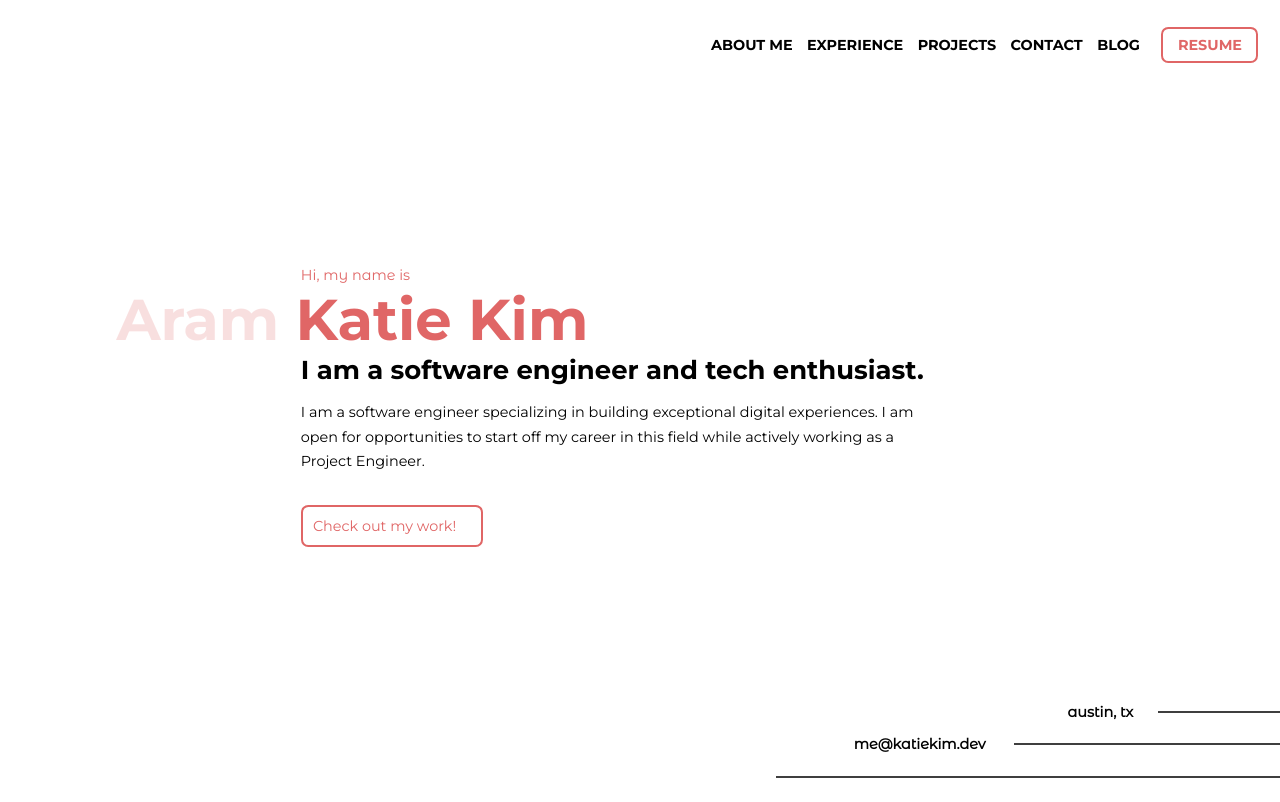
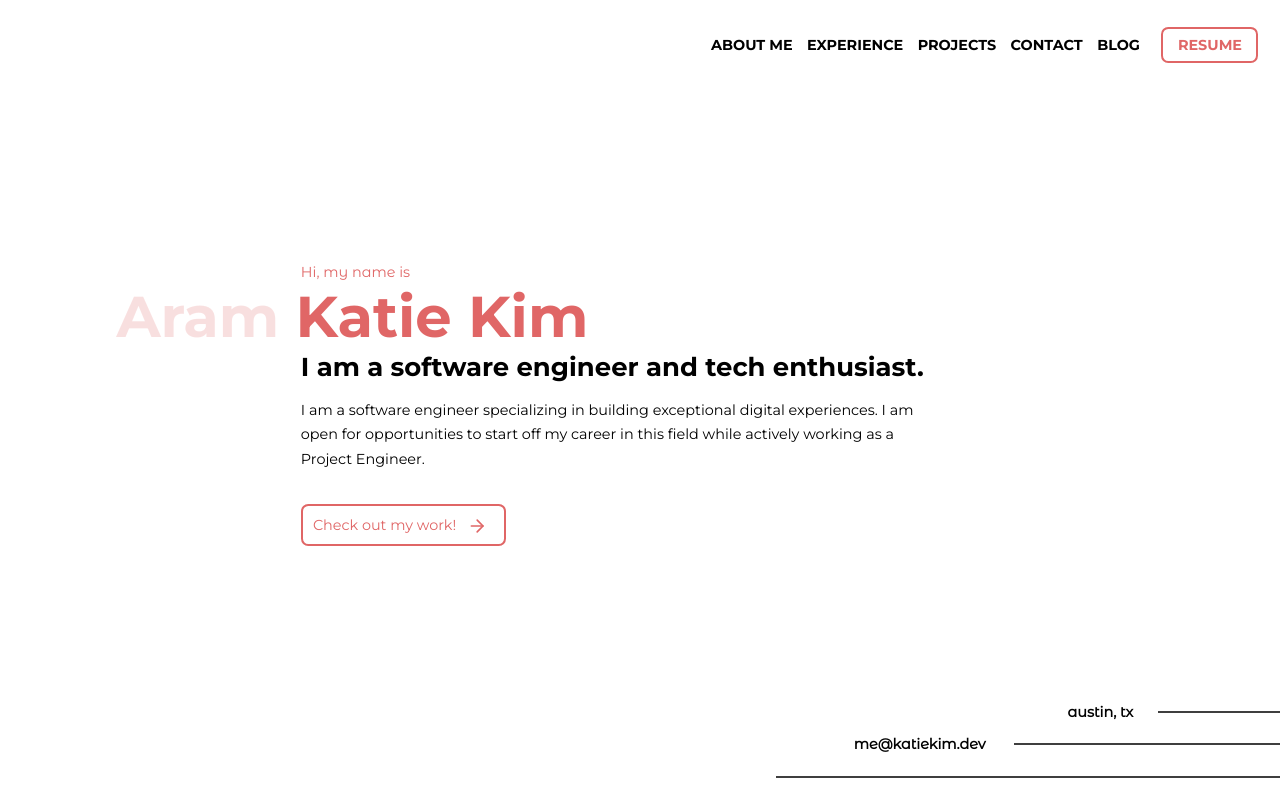
Before and after one commit to katiekimaram/katiekimaram.github.io, a Next.js app: page / in a window 1280 px wide. Built offline with nearby package versions, Linux system fonts and the light colour scheme; a web font is replaced by a local one.

Commit message:
changes to add feather icons

```diff
--- a/next.config.js
+++ b/next.config.js
@@ -4,7 +4,7 @@
  const nextConfig = {
   images: {
     loader: 'akamai',
-    path: '',
+    path: '/pages/img',
   },
   assetPrefix: './',
 };
--- a/package.json
+++ b/package.json
@@ -13,10 +13,11 @@
   },
   "dependencies": {
     "feather-icons": "^4.29.0",
-    "hyper-halcyon-theme": "^0.1.1",
     "next": "12.3.1",
+    "next.js": "^1.0.3",
     "react": "18.2.0",
     "react-dom": "18.2.0",
+    "react-feather": "^2.0.10",
     "sass": "^1.55.0"
   },
   "devDependencies": {
--- a/pages/_app.js
+++ b/pages/_app.js
@@ -3,11 +3,6 @@ import '../styles/globals.sass'
 function MyApp({ Component, pageProps }) {
   return (
     <html lang="en">
-      <head>
-        <title>Katie Kim</title>
-
-      </head>
-
       <nav>
         <div>
           <button><i data-feather="play"></i></button>
@@ -35,15 +30,13 @@ function MyApp({ Component, pageProps }) {
           <span><a href="mailto:me@katiekim.dev" class="mail">me@katiekim.dev</a></span>
         </div>
         <div>
-          <a href="" class="social"><i data-feather="github"></i></a>
+          <a href="" class="social"></a>
           <a href="" class="social"><i data-feather="linkedin"></i></a>
           <a href="" class="social"><i data-feather="instagram"></i></a>
           <a href="" class="social"><i data-feather="twitter"></i></a>
           <a href="" class="social"><i data-feather="codepen"></i></a>
         </div>
       </footer>
-
-      <script>feather.replace()</script>
     </html>
   )
 }
--- a/pages/index.js
+++ b/pages/index.js
@@ -1,6 +1,9 @@
 import Head from 'next/head'
 import Image from 'next/image'
 import styles from '../styles/Home.module.sass'
+
+import React from 'react';
+import * as Icon from 'react-feather';
 
 export default function Home() {
   return (
@@ -10,7 +13,7 @@ export default function Home() {
         <h1><span>Aram</span> Katie Kim</h1>
         <h2>I am a software engineer and tech enthusiast.</h2>
         <p>I am a software engineer specializing in building exceptional digital experiences. I am open for opportunities to start off my career in this field while actively working as a Project Engineer.</p>
-        <a href="#projects" className={styles.resume}>Check out my work! <i data-feather="arrow-right" className={styles.arrow}></i></a>
+        <a href="#projects" className={styles.resume}>Check out my work! <Icon.ArrowRight className={styles.arrow} /></a>
       </div>
   </article>
   )
```
Also changed, not shown: 1 other file (tests, documents, lock files or other folders).
